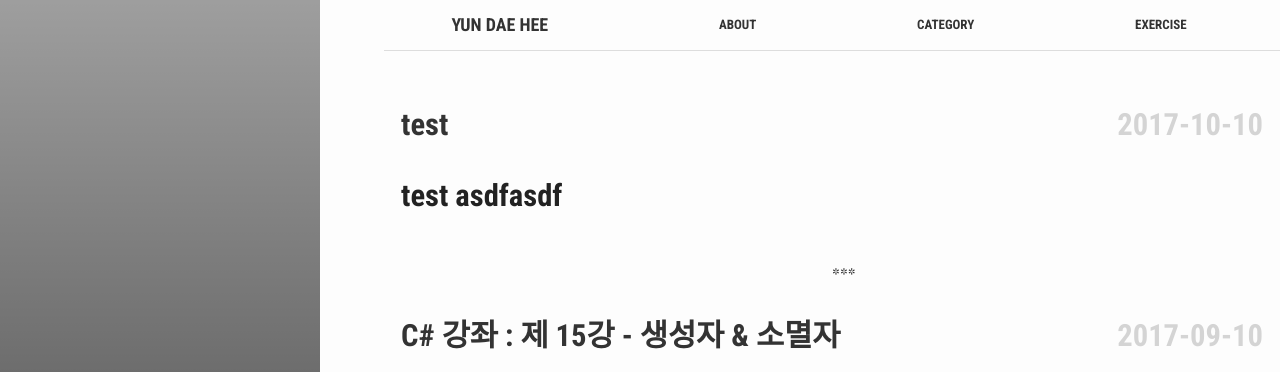
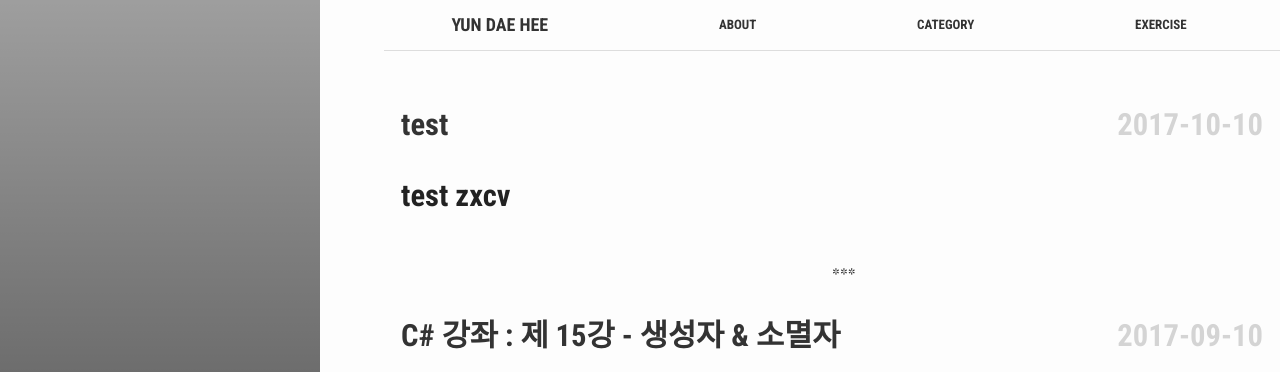
Before and after one commit to test076923/test076923.github.io, a Jekyll site: the page built from index.html, in a window 1280 px wide and 900 px high. Shown: the top 372 px of the window. Built offline with Jekyll 4.4.1, drawn with Linux system fonts in a browser that asks for light colours; comment, search, counter and statistics services are not loaded.

Commit message:
Update 2017-10-10-ssstest.md

```diff
--- a/_posts/2017-10-10-ssstest.md
+++ b/_posts/2017-10-10-ssstest.md
@@ -11,11 +11,11 @@
 author: 윤대희
 ---
 
-## test asdfasdf ##
+## test zxcv ##
 
-1: {{ site.tags | first | categories }}
+1: {{ site.tags | categories | last }}
 <br>
-2: {{ (site.tags | categories }}
+2: {{ (site.tags | categories | first }}
 
 
 
```
